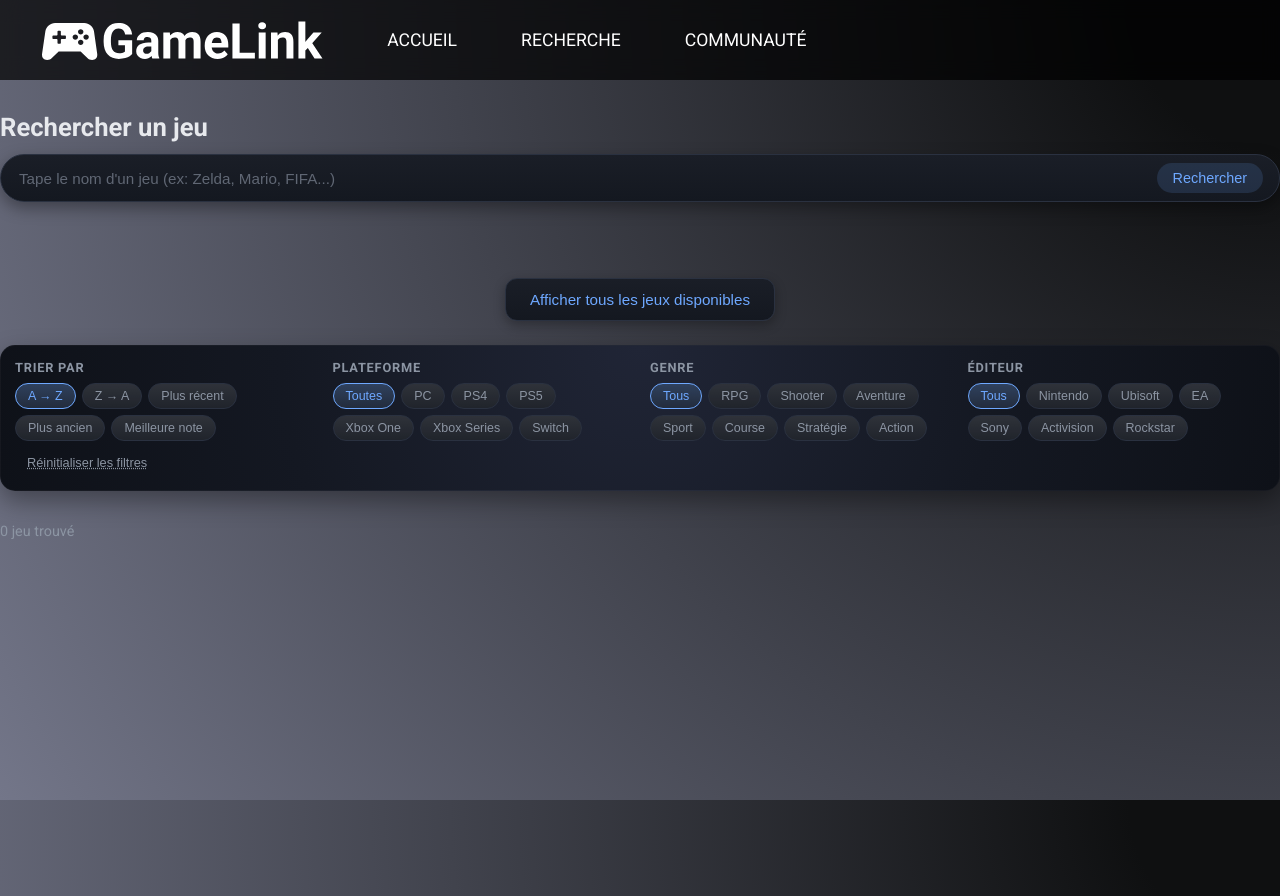
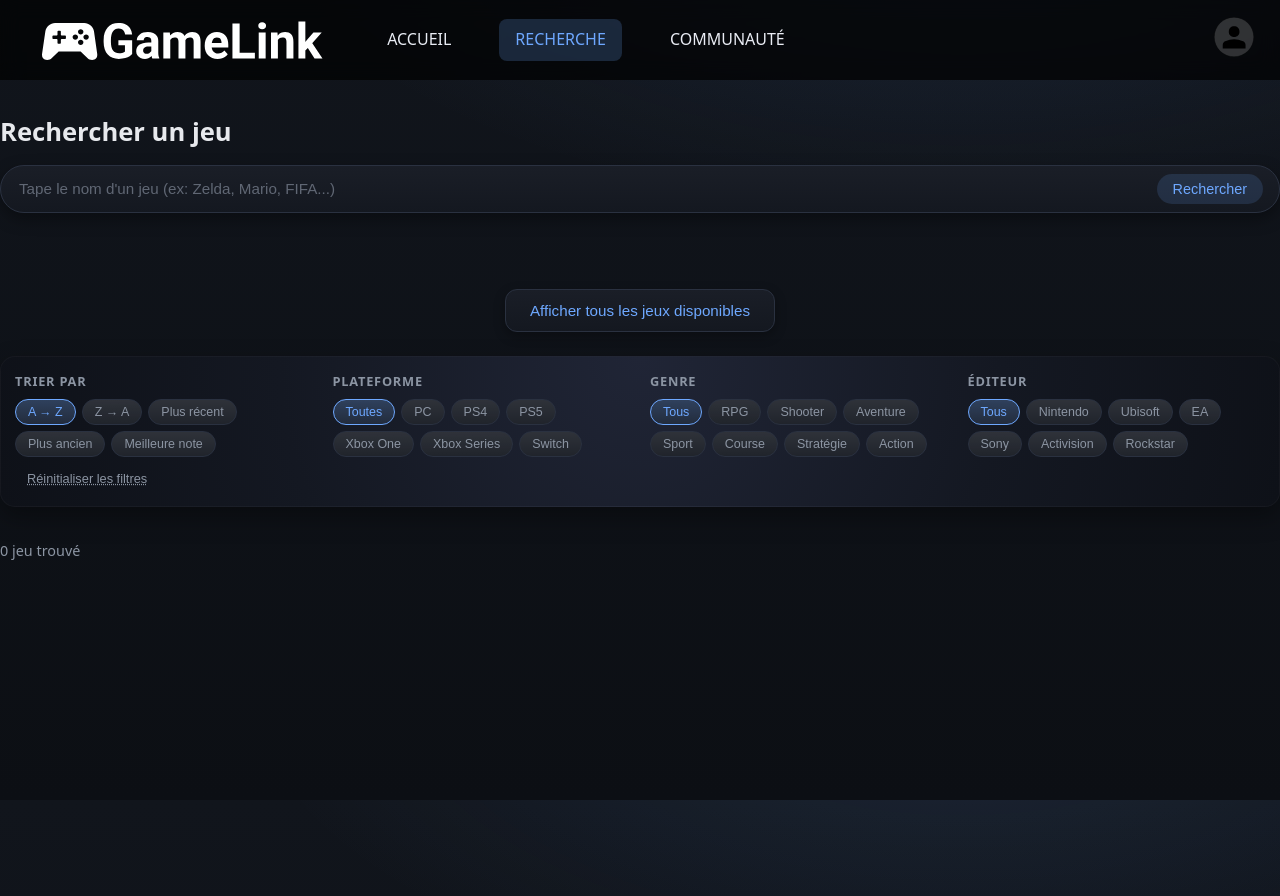
Before and after one commit to noahr78200/gamelink-project, a PHP site: page /ton-projet/PAGE/RECHERCHE.php in a window 1280 px wide. Run offline with PHP 8.4, Linux system fonts and the light colour scheme.

Commit message:
connexion api

```diff
--- a/GameLink-main/CSS/HEADER.css
+++ b/GameLink-main/CSS/HEADER.css
@@ -1,40 +1,68 @@
 /* ==========================================
-   HEADER.css - Header unifié pour tout le site
+   HEADER.css - Header unifié style ADMIN
+   Correspond exactement au style de STYLE_ADMIN.css
    ========================================== */
 
+/* -------------------------------
+   Variables (même style que ADMIN)
+-------------------------------- */
 :root {
-    --text-color: rgb(255, 255, 255);
-    --background-color: radial-gradient(circle at top right, #0f1011 10%, #737689 100%);
+    /* Fond & panneaux */
+    --bg: #0f1115;
+    --bg-grad1: #11151c;
+    --bg-grad2: #0c0f14;
+
+    /* Traits & texte */
+    --border: #2a3140;
+    --hoverBorder: #3a4559;
+
+    --text: #E7E9ED;
+    --muted: #8c95a3;
+    --navText: #E9ECF4;
+
+    /* Accents */
+    --accent: #6ea8ff;
+
+    /* Halo discret */
+    --glow: rgba(110, 168, 255, .12);
 }
 
-/* Police Roboto */
-@font-face {
-    font-family: 'Roboto';
-    src: url("../FONTS/Roboto-Regular.ttf");
-    font-weight: 400;
-    font-style: normal;
+/* -------------------------------
+   Reset + Style de base du body
+-------------------------------- */
+* {
+    box-sizing: border-box;
 }
 
-@font-face {
-    font-family: 'Roboto';
-    src: url("../FONTS/Roboto-Bold.ttf");
-    font-weight: 700;
-    font-style: normal;
+html, body {
+    height: 100%;
 }
 
-/* Style de base du body */
 body {
     margin: 0;
-    min-height: 100vh;
-    background: var(--background-color);
-    background-attachment: fixed;
-    color: var(--text-color);
-    font-family: 'Roboto', sans-serif;
+    color: var(--text);
+    background:
+        radial-gradient(1200px 560px at 75% -15%, var(--glow), transparent 60%),
+        linear-gradient(180deg, var(--bg-grad1), var(--bg-grad2));
+    /* MÊME POLICE QUE ADMIN */
+    font: 14px/1.6 system-ui, -apple-system, Segoe UI, Roboto, Ubuntu, Cantarell, "Helvetica Neue", Arial, "Noto Sans", "Apple Color Emoji", "Segoe UI Emoji";
+    -webkit-font-smoothing: antialiased;
+    -moz-osx-font-smoothing: grayscale;
 }
 
 a {
     text-decoration: none;
-    color: var(--text-color);
+    color: var(--text);
+}
+
+/* -------------------------------
+   Marge principale pour le contenu
+-------------------------------- */
+body > main {
+    margin-top: 6rem;
+    margin-left: 1%;
+    margin-right: 1%;
+    font-size: clamp(14px, .9vw + 12px, 16px);
 }
 
 /* ==========================================
@@ -69,13 +97,13 @@ body > header .logo {
     display: flex;
     align-items: center;
     gap: 2rem;
-    font-size: 1.1rem;
+    font-size: 1rem;
     font-weight: 500;
 }
 
 /* Liens du menu */
 .Menu a {
-    color: var(--text-color);
+    color: var(--navText);
     padding: 0.5rem 1rem;
     border-radius: 8px;
     transition: all 0.3s ease;
@@ -90,7 +118,7 @@ body > header .logo {
 /* Lien actif (page actuelle) */
 .Menu a.active {
     background: rgba(110, 168, 255, 0.2);
-    color: #6ea8ff;
+    color: var(--accent);
 }
 
 /* Icône de profil (à droite) */
@@ -110,7 +138,7 @@ body > header > a:last-child img:hover {
    ========================================== */
 @media (max-width: 1024px) {
     .Menu {
-        font-size: 1rem;
+        font-size: 0.95rem;
         gap: 1.5rem;
     }
 
@@ -175,3 +203,12 @@ body > header > a:last-child img:hover {
         height: 1.5rem;
     }
 }
+
+/* ==========================================
+   Focus visible (accessibilité)
+   ========================================== */
+:focus-visible {
+    outline: 2px solid var(--accent);
+    outline-offset: 2px;
+    border-radius: 6px;
+}
--- a/GameLink-main/PAGE/RECHERCHE.php
+++ b/GameLink-main/PAGE/RECHERCHE.php
@@ -14,28 +14,11 @@ require_once __DIR__ . '/../INCLUDES/track.php';
     <link rel="stylesheet" href="../CSS/GAME_CARD.css" type="text/css">
     <link rel="icon" type="image/png" sizes="32x32" href="../ICON/LogoSimple.svg">
 </head>
-
+ <?php
+    // Inclure le header (qui affichera ou non le lien ADMIN)
+    include __DIR__ . '/../INCLUDES/header.php';
+    ?>
 <body>
-    <header>
-    <nav class="Menu">
-        <a href="">
-            <img class="logo" src="../ICON/LogoComplet.svg" alt="Logo GameLink" width="">
-        </a>
-        <a href="ACCUEIL.php">ACCUEIL</a>
-        <a href="RECHERCHE.php">RECHERCHE</a>
-        <a href="COMMUNAUTE.php">COMMUNAUTÉ</a>
-        <?php
-        // Inclure le fichier de vérification admin
-        require_once __DIR__ . '/../INCLUDES/check_admin.php';
-        if (is_admin()):
-        ?>
-            <!-- Ce lien ne s'affiche QUE pour les admins -->
-            <a href="ADMIN.php">ADMIN</a>
-        <?php endif; ?>
-    </nav>
-
-
-</header>
 
     <main class="page-recherche">
         <!-- Barre de recherche -->
--- a/GameLink-main/PAGE/game.php
+++ b/GameLink-main/PAGE/game.php
@@ -89,6 +89,10 @@ if (!empty($game['platforms'])) {
     <title><?php echo htmlspecialchars($name); ?> | GameLink</title>
     <link rel="stylesheet" href="../CSS/STYLE_GAME.css">
 </head>
+ <?php
+    // Inclure le header (qui affichera ou non le lien ADMIN)
+    include __DIR__ . '/../INCLUDES/header.php';
+    ?>
 <body class="game">
     <main class="game-wrap">
         <section class="game-hero">
```
